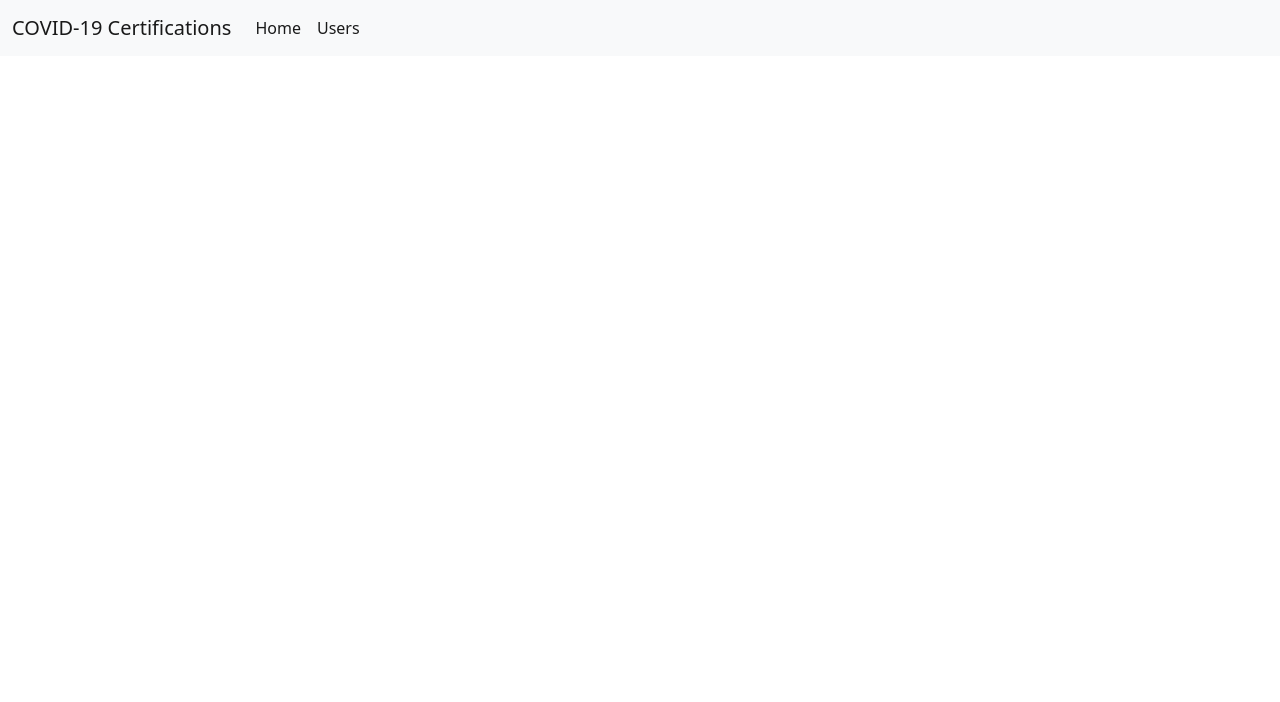
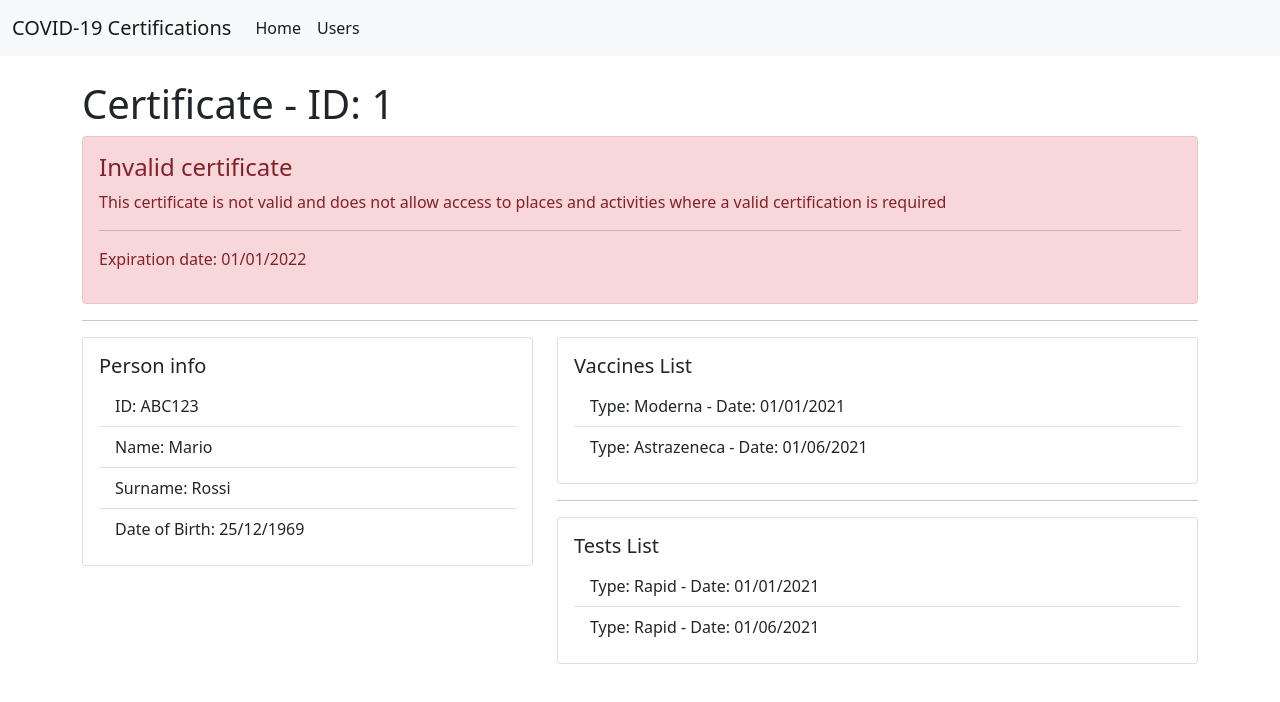
Before and after one commit to filippolazzati/smbud, a React (Create React App) app in the folder document-oriented databases/webapp/client/: page /certificate/1 in a window 1280 px wide. Shown: the top 702 px of the page. Built offline with nearby package versions, Linux system fonts and the light colour scheme.

Commit message:
Added front-end pages and components

```diff
--- a/document-oriented databases/webapp/client/public/index.html
+++ b/document-oriented databases/webapp/client/public/index.html
@@ -24,7 +24,7 @@
       work correctly both with client-side routing and a non-root public URL.
       Learn how to configure a non-root public URL by running `npm run build`.
     -->
-    <title>React App</title>
+    <title>COVID-19 Certificates</title>
   </head>
   <body>
     <noscript>You need to enable JavaScript to run this app.</noscript>
--- a/document-oriented databases/webapp/client/src/App.js
+++ b/document-oriented databases/webapp/client/src/App.js
@@ -6,6 +6,7 @@ import "bootstrap/dist/js/bootstrap.min.js";
 
 import Navbar from "./components/navbar";
 import Homepage from "./components/homepage";
+import Certificate from "./components/certificate";
 
 const App = () => {
     return (
@@ -14,6 +15,7 @@ const App = () => {
             <br />
             <div className="container">
                 <Route exact path="/" component={Homepage} />
+                <Route exact path="/certificate/:id" component={Certificate} />
             </div>
         </div>
     );
--- /dev/null
+++ b/document-oriented databases/webapp/client/src/components/certificate.js
@@ -0,0 +1,42 @@
+import React, { Component } from "react";
+import PersonInfo from "./certificatecomponents/personinfo";
+import TestsList from "./certificatecomponents/testslist";
+import VaccinesList from "./certificatecomponents/vaccineslist";
+import ValidityAlert from "./certificatecomponents/validityalert";
+
+export default class Certificate extends Component{
+    constructor(props){
+        super(props);
+
+        this.state = {
+            certficateId: this.props.match.params.id,
+            vaccines: [
+                {id: "ABC123", type: "Moderna", date: "01/01/2021"},
+                {id: "DEF456", type: "Astrazeneca" , date: "01/06/2021"},
+            ],
+            tests: [
+                {id: "ABC123", type: "Rapid", date: "01/01/2021"},
+                {id: "DEF456", type: "Rapid" , date: "01/06/2021"},
+            ]
+        }
+    }
+    render(){
+        return (
+            <div>
+                <h1>Certificate - ID: {this.state.certficateId}</h1>
+                <ValidityAlert valid={false} />
+                <hr />
+                <div className="row">
+                    <div className="col-5">
+                        <PersonInfo />
+                    </div>
+                    <div className="col-7">
+                        <VaccinesList vaccines={this.state.vaccines}/>
+                        <hr />
+                        <TestsList tests={this.state.tests}/>
+                    </div>
+                </div>
+            </div>
+        )
+    }
+}
--- /dev/null
+++ b/document-oriented databases/webapp/client/src/components/certificatecomponents/personinfo.js
@@ -0,0 +1,30 @@
+import React, { Component } from "react";
+
+export default class PersonInfo extends Component{
+    constructor(props){
+        super(props);
+
+        this.state = {
+            id: "ABC123",
+            name: "Mario",
+            surname: "Rossi",
+            dateOfBirth: "25/12/1969"
+        }
+    }
+
+    render(){
+        return(
+            <div class="card">
+                <div class="card-body">
+                    <h5 class="card-title">Person info</h5>
+                    <ul class="list-group list-group-flush">
+                        <li class="list-group-item">ID: {this.state.id}</li>
+                        <li class="list-group-item">Name: {this.state.name}</li>
+                        <li class="list-group-item">Surname: {this.state.surname}</li>
+                        <li class="list-group-item">Date of Birth: {this.state.dateOfBirth}</li>
+                    </ul>
+                </div>
+            </div>
+        )
+    }
+}
--- /dev/null
+++ b/document-oriented databases/webapp/client/src/components/certificatecomponents/testslist.js
@@ -0,0 +1,34 @@
+import React, { Component } from "react";
+
+const Test = (props) => (
+    <li className="list-group-item">Type: {props.type} - Date: {props.date}</li>
+);
+
+export default class TestsList extends Component{
+    constructor(props){
+        super(props);
+
+        this.state = {
+            tests: this.props.tests
+        }
+    }
+
+    testList(){
+        return this.state.tests.map((test) => {
+            return <Test key={test.id} type={test.type} date={test.date}/>
+        });
+    }
+
+    render(){
+        return(
+            <div class="card">
+                <div class="card-body">
+                    <h5 class="card-title">Tests List</h5>
+                    <ul class="list-group list-group-flush">
+                        {this.testList()}
+                    </ul>
+                </div>
+            </div>
+        )
+    }
+}
--- /dev/null
+++ b/document-oriented databases/webapp/client/src/components/certificatecomponents/vaccineslist.js
@@ -0,0 +1,34 @@
+import React, { Component } from "react";
+
+const Vaccine = (props) => (
+    <li className="list-group-item">Type: {props.type} - Date: {props.date}</li>
+);
+
+export default class VaccinesList extends Component{
+    constructor(props){
+        super(props);
+
+        this.state = {
+            vaccines: this.props.vaccines
+        }
+    }
+
+    vaccinesList(){
+        return this.state.vaccines.map((vaccine) => {
+            return <Vaccine key={vaccine.id} type={vaccine.type} date={vaccine.date}/>
+        });
+    }
+
+    render(){
+        return(
+            <div class="card">
+                <div class="card-body">
+                    <h5 class="card-title">Vaccines List</h5>
+                    <ul class="list-group list-group-flush">
+                        {this.vaccinesList()}
+                    </ul>
+                </div>
+            </div>
+        )
+    }
+}
--- /dev/null
+++ b/document-oriented databases/webapp/client/src/components/certificatecomponents/validityalert.js
@@ -0,0 +1,35 @@
+import React, { Component } from "react";
+
+export default class ValidityAlert extends Component {
+    constructor(props){
+        super(props);
+
+        this.state = {
+            valid: this.props.valid,
+            expirationDate: "01/01/2022"
+        }
+    }
+    render(){
+        if(this.state.valid){
+            return(
+                <div className="alert alert-success">
+                    <h4 className="alert-heading">Valid certificate</h4>
+                    <p>This certificate is valid and allows access to places and activities where a valid certification is required</p>
+                    <hr />
+                    <p>Expiration date: {this.state.expirationDate}</p>
+                </div>
+            )
+        } else {
+            return(
+                <div>
+                    <div className="alert alert-danger">
+                    <h4 className="alert-heading">Invalid certificate</h4>
+                    <p>This certificate is not valid and does not allow access to places and activities where a valid certification is required</p>
+                    <hr />
+                    <p>Expiration date: {this.state.expirationDate}</p>
+                </div>
+                </div>
+            )
+        }
+    }
+}
--- a/document-oriented databases/webapp/client/src/components/searchcode.js
+++ b/document-oriented databases/webapp/client/src/components/searchcode.js
@@ -53,18 +53,19 @@ class SearchCode extends Component {
     render(){
         return (
             <div>
-                <form className="row g-2" onSubmit={this.onSubmit}>
-                    <div className="col-8">
+                <h1 className="display-6">Verify certificate validity</h1>
+                <form className="row g-2 justify-content-md-center" onSubmit={this.onSubmit}>
+                    <div className="col-4">
                         <input
                             type="text"
-                            className="form-control"
+                            className="form-control form-control-lg"
                             placeholder="Certificate ID"
                             value={this.state.certificateId}
                             onChange={this.onChangeCertificateId}
                         />
                     </div>
                     <div className="col-1">
-                        <button type="submit" className="btn btn-outline-success mb-3">Search</button>
+                        <button type="submit" className="btn btn-lg btn-outline-success mb-3">Search</button>
                     </div>
                 </form>
                 {this.state.alertVisibile ? <Alert /> : null}
```
